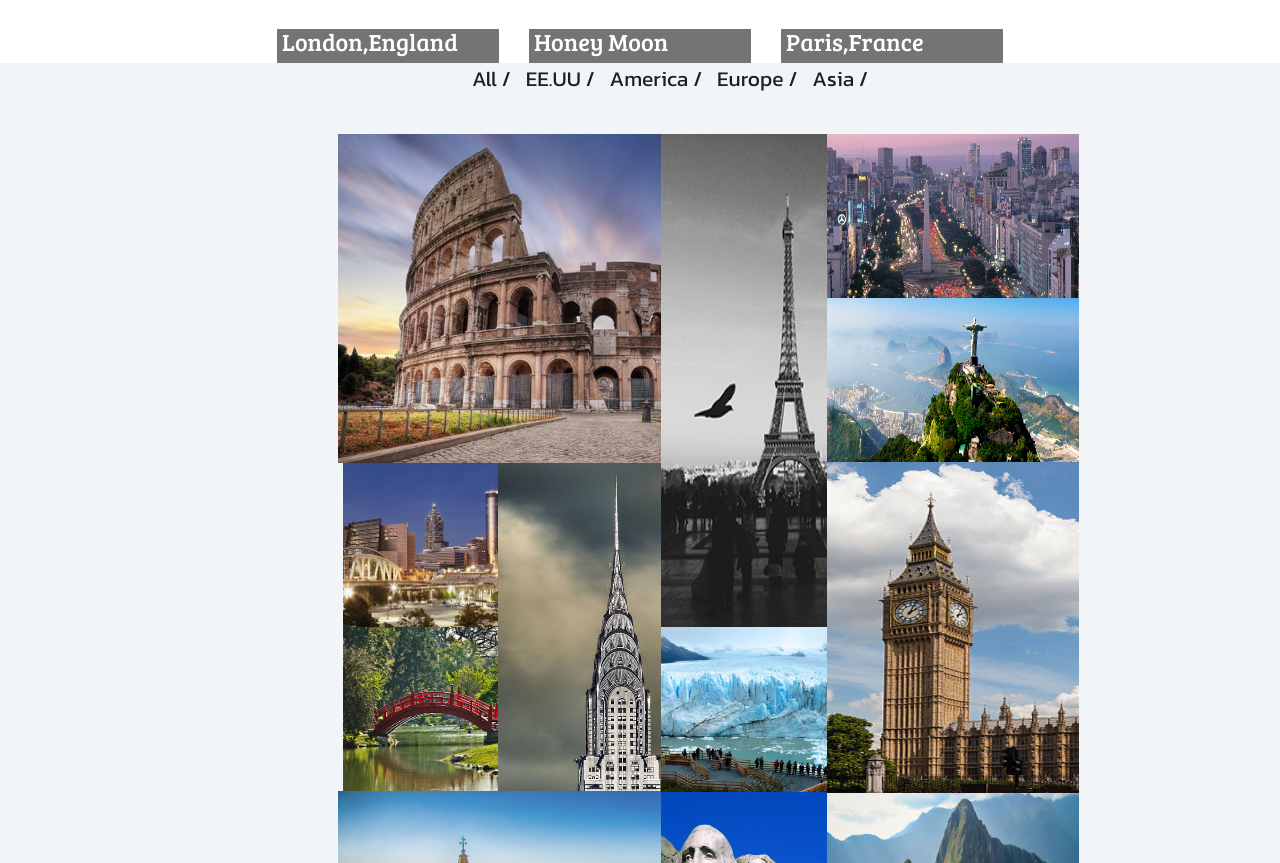
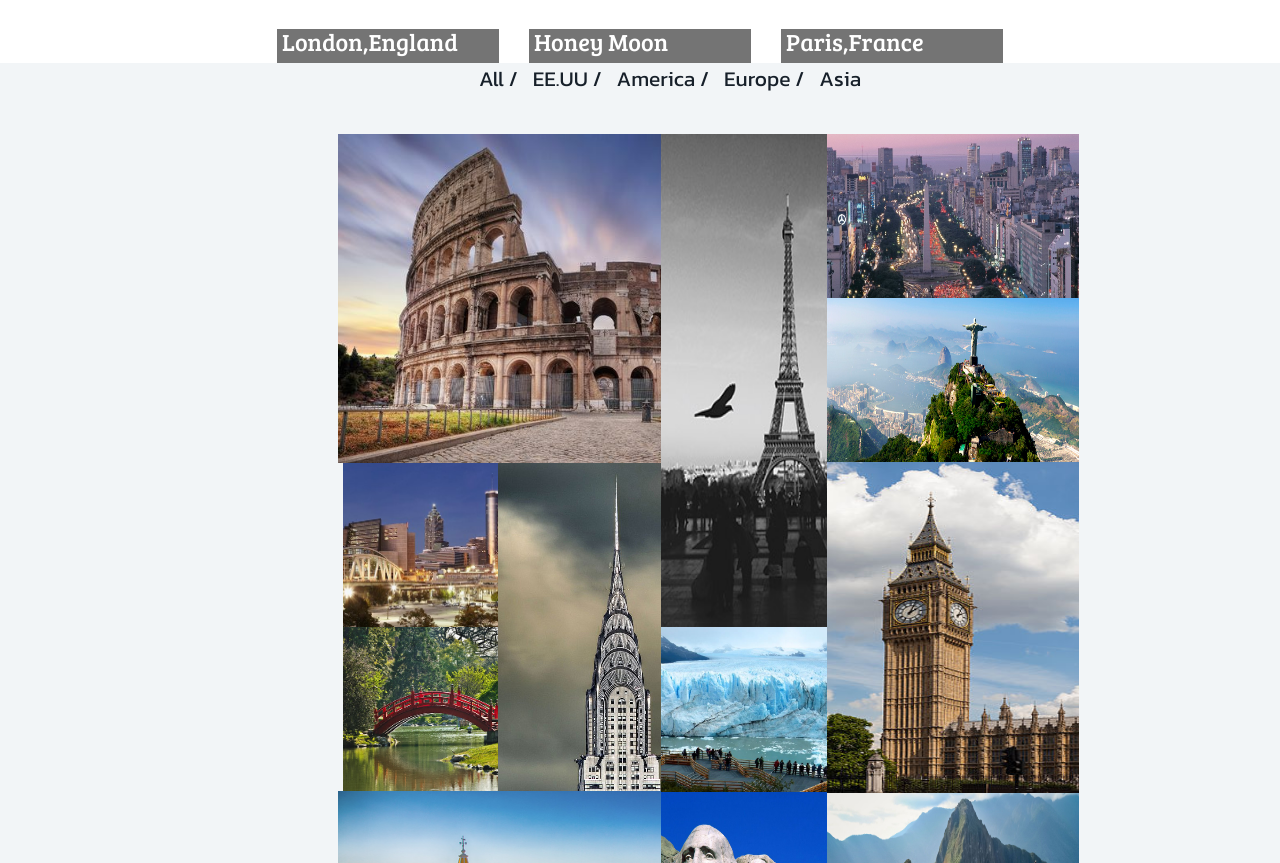
Before and after one commit to MatiSera/Travels-Lydia, a plain HTML site: page index.html in a window 1280 px wide. Shown: the part 1128-1991 px from the top of the page. Drawn offline with Linux system fonts and the light colour scheme; a web font is replaced by a local one.

Commit message:
fix menu

```diff
--- a/index.html
+++ b/index.html
@@ -219,7 +219,7 @@
                                  <li><a id="usaButton" onclick="usaCountries()">EE.UU  </a>/</li>
                                  <li><a id="americaButton" onclick="americaCountries()">America	</a>/</li>
                                  <li><a id="europeButton" onclick="europeCountries()">Europe  </a>/</li>
-                                 <li><a id="asiaButton" onclick="asiaCountries()">Asia  </a>/</li>
+                                 <li><a id="asiaButton" onclick="asiaCountries()">Asia  </a></li>
                               </ul>
                            </div>
                            <!-- ALL IMAGES STARTS -->
```
